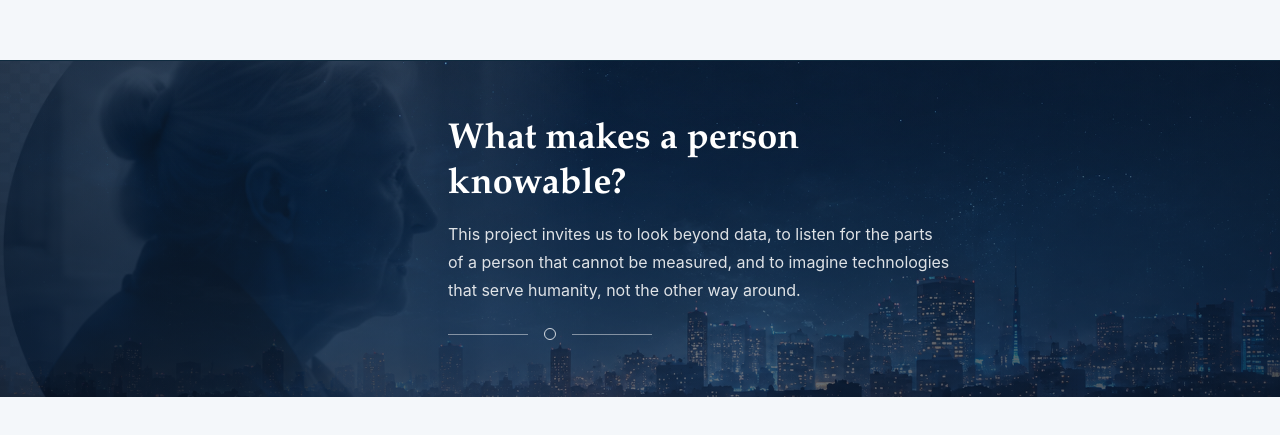
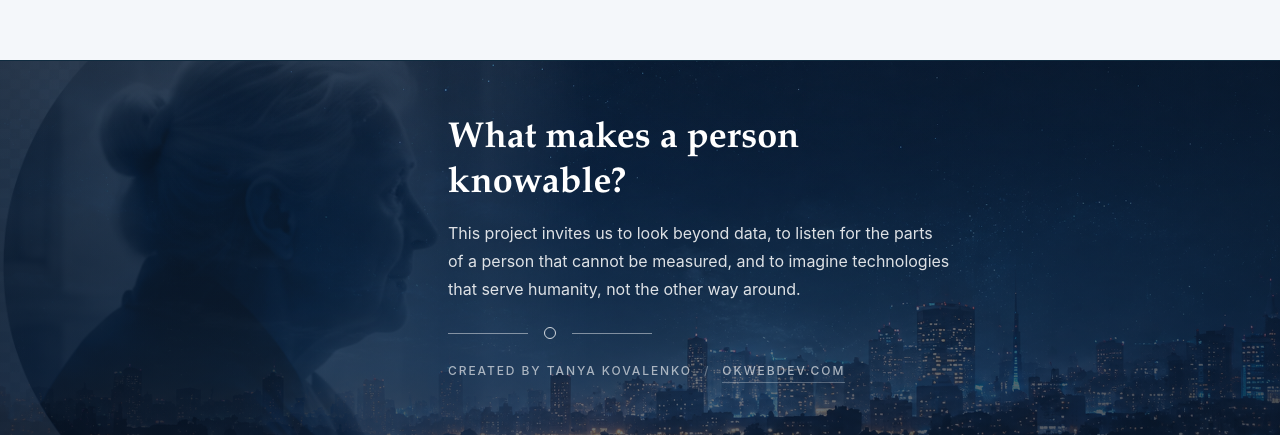
Before and after one commit to Tanny-Griz/a-song-for-sleep, a Next.js app: page /analysis in a window 1280 px wide. Shown: the part 740-1175 px from the top of the page. Before the commit the page ends 1137 px from the top, so only its background shows below. Built offline with nearby package versions, Linux system fonts and the light colour scheme.

Commit message:
Add creator website link to footer

```diff
--- a/components/layout/Footer.tsx
+++ b/components/layout/Footer.tsx
@@ -39,6 +39,18 @@ export function Footer() {
             <span className="size-3 rounded-full border border-white/80" />
             <span className="h-px w-20 bg-white/45" />
           </div>
+          <p className="mt-6 text-xs font-medium uppercase tracking-[0.16em] text-white/62">
+            Created by Tanya Kovalenko
+            <span className="mx-3 text-white/35">/</span>
+            <a
+              className="border-b border-white/28 pb-1 text-white/78 transition hover:border-white/70 hover:text-white"
+              href="https://okwebdev.com"
+              rel="noreferrer"
+              target="_blank"
+            >
+              okwebdev.com
+            </a>
+          </p>
         </div>
       </div>
     </footer>
```
